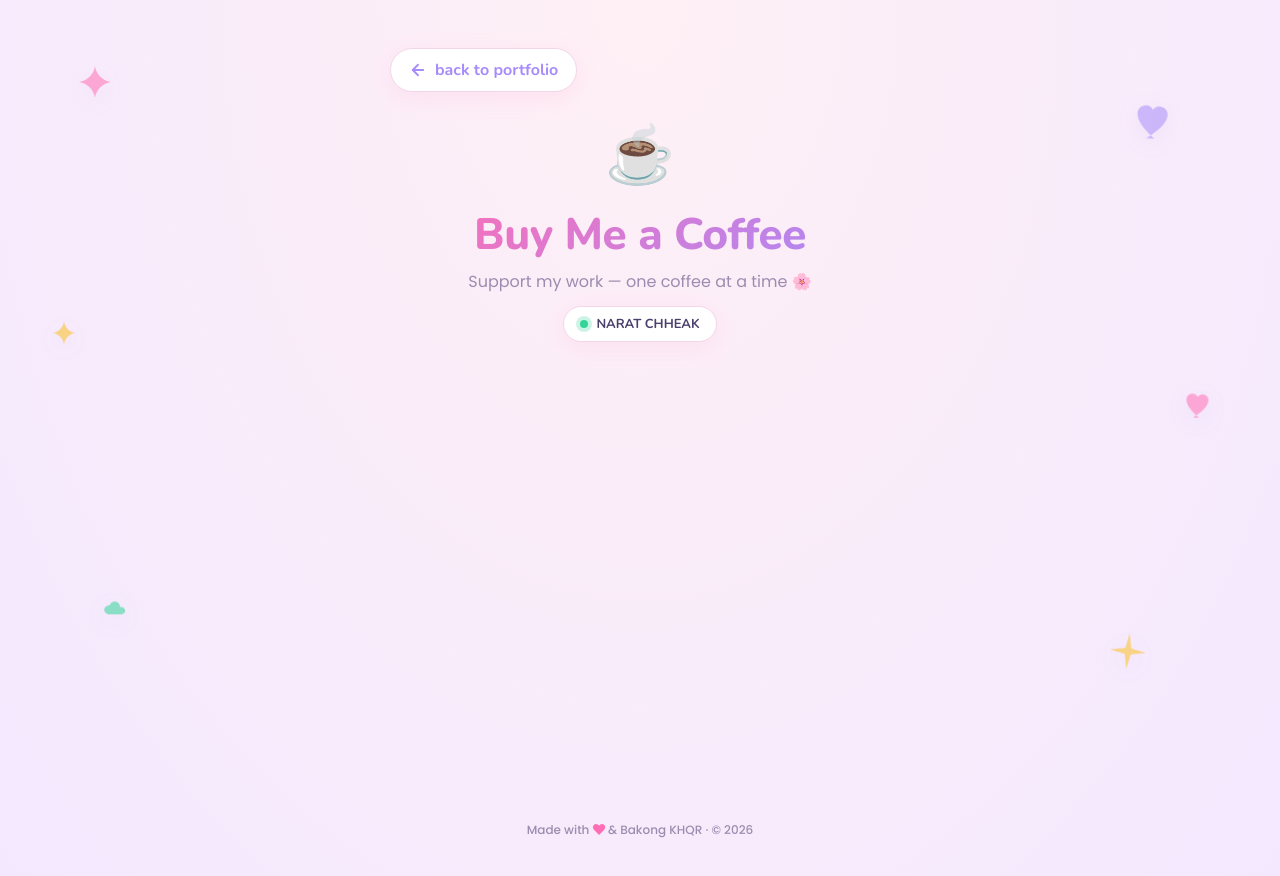
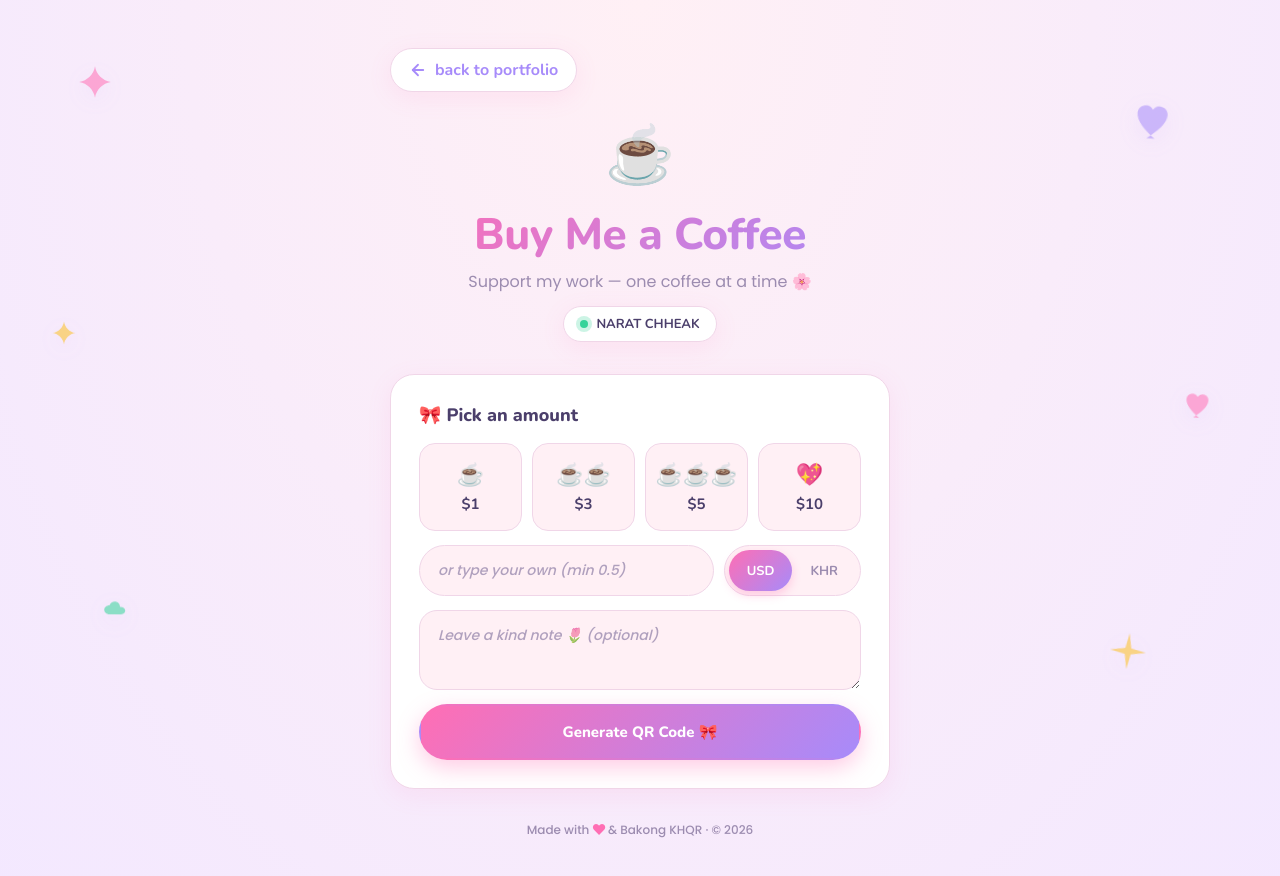
Before and after one commit to payshopcambodia-rgb/rat-portfolio, a website: page coffee-tip/public/tip.html in a window 1280 px wide. Drawn offline with nearby package versions, Linux system fonts and the light colour scheme.

Commit message:
fix: keep tip form card visible

```diff
--- a/coffee-tip/public/tip.html
+++ b/coffee-tip/public/tip.html
@@ -360,7 +360,12 @@ textarea.input {
    STATES
 ============================================================ */
 .state { display: none; }
-.state.is-visible { display: block; animation: cardIn .5s var(--ease); }
+.state.is-visible {
+  display: block;
+  opacity: 1;
+  transform: none;
+  animation: cardIn .5s var(--ease) forwards;
+}
 @keyframes cardIn {
   from { opacity: 0; transform: translateY(20px); }
   to   { opacity: 1; transform: translateY(0); }
```
